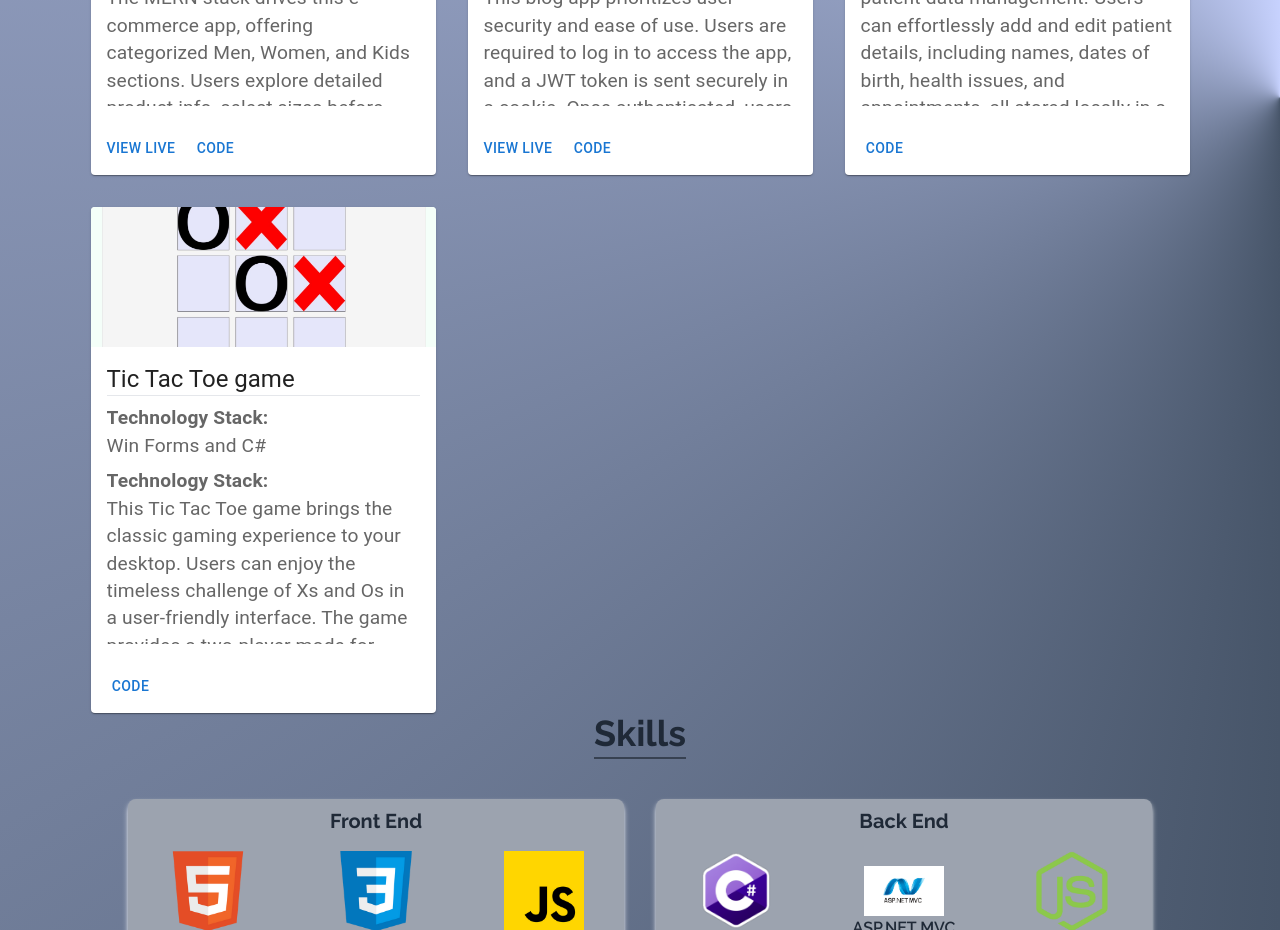
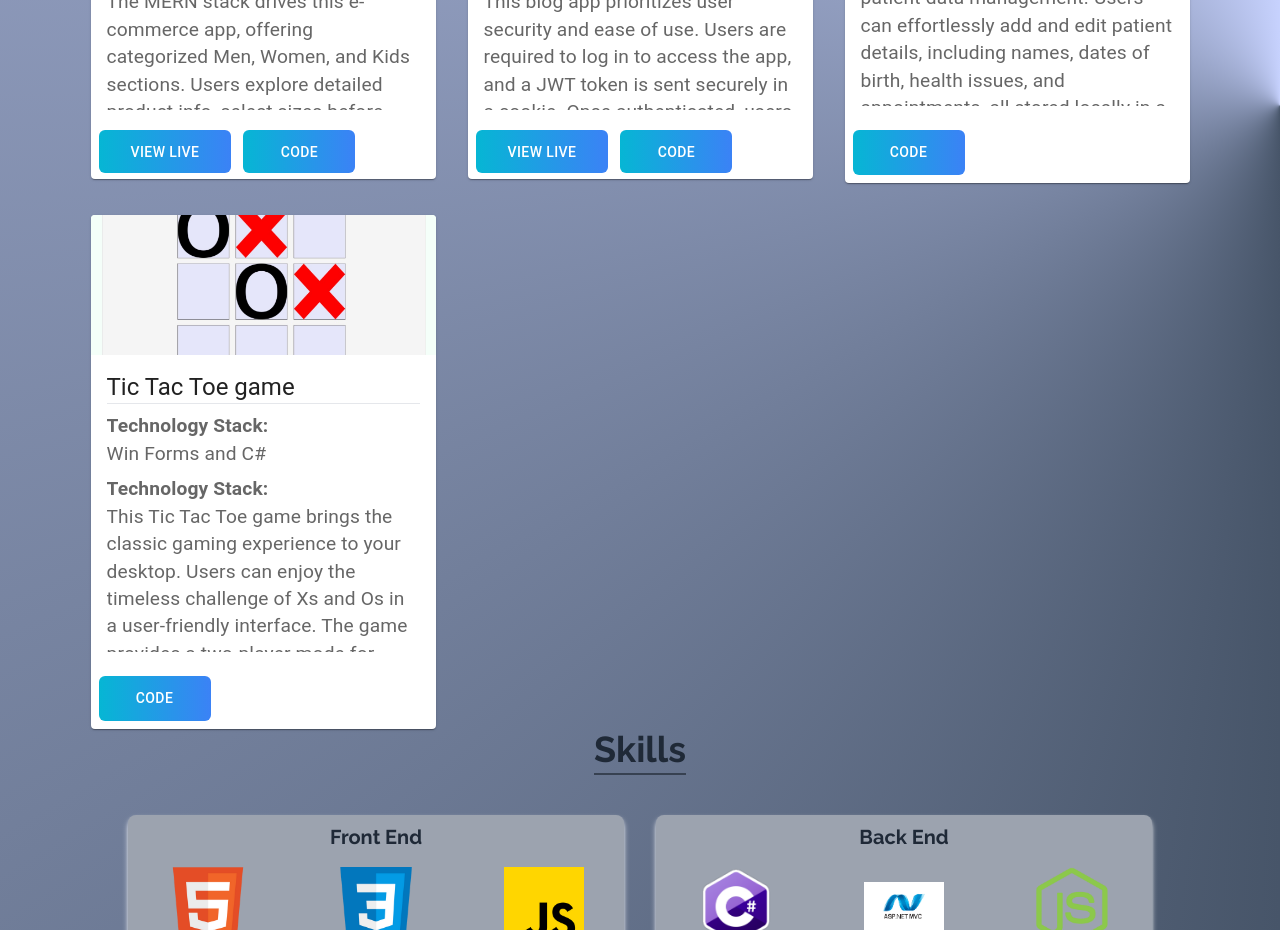
Before and after one commit to Anand-singh97/Portfolio_react, a React (Create React App) app in the folder portfolio/: page / in a window 1280 px wide. Shown: the part 1900-2830 px from the top of the page. Built offline with nearby package versions, Linux system fonts and the light colour scheme; a web font is replaced by a local one.

Commit message:
Style added to buttons in project section

```diff
--- a/portfolio/src/Components/MediaCard.jsx
+++ b/portfolio/src/Components/MediaCard.jsx
@@ -13,7 +13,12 @@ export default function MediaCard(props) {
       <Card sx={{ maxWidth: 345 }}>
         <CardMedia sx={{ height: 140 }} image={src} title="green iguana" />
         <CardContent>
-          <Typography  className=" border-b-[1px]" gutterBottom variant="h5" component="div">
+          <Typography
+            className=" border-b-[1px]"
+            gutterBottom
+            variant="h5"
+            component="div"
+          >
             {title}
           </Typography>
           <Typography
@@ -34,9 +39,12 @@ export default function MediaCard(props) {
         <CardActions>
           {liveUrl ? (
             <div>
-              <div className="inline">
+              <div
+                className="inline mr-3 px-6 py-3 rounded-md
+                        bg-gradient-to-r from-cyan-500 to-blue-500 cursor-pointer"
+              >
                 <Button
-                  className=""
+                  style={{ color: "white" }}
                   href={liveUrl}
                   rel="noreferrer"
                   target="_blank"
@@ -45,8 +53,12 @@ export default function MediaCard(props) {
                   View Live
                 </Button>
               </div>
-              <div  className="inline">
+              <div
+                className="inline mr-3 px-6 py-3 rounded-md
+                        bg-gradient-to-r from-cyan-500 to-blue-500 cursor-pointer"
+              >
                 <Button
+                  style={{ color: "white" }}
                   href={code}
                   rel="noreferrer"
                   target="_blank"
@@ -57,12 +69,22 @@ export default function MediaCard(props) {
               </div>
             </div>
           ) : (
-            <div className="inline">
-              <Button size="medium">Code</Button>
+            <div
+              className="inline px-6 py-1 rounded-md
+                        bg-gradient-to-r from-cyan-500 to-blue-500 cursor-pointer"
+            >
+              <Button
+                style={{ color: "white" }}
+                href={code}
+                rel="noreferrer"
+                target="_blank"
+                size="medium"
+              >
+                Code
+              </Button>
             </div>
           )}
         </CardActions>
-
       </Card>
     </div>
   );
--- a/portfolio/src/Components/Projects.jsx
+++ b/portfolio/src/Components/Projects.jsx
@@ -1,11 +1,7 @@
-// import React, { useState } from "react";
 import blogAppImage from "../assets/portfolio/blogAppImage.png";
 import clinicalNotesAppImage from "../assets/portfolio/ClinicalnotesAppImage.jpg";
 import eCommerceAppImage from '../assets/portfolio/EcommerceImage.png';
 import ticTac from "../assets/portfolio/tic_tac.jpg";
-import gameImage from "../assets/portfolio/demon_slayer.png";
-import { FaGithub } from "react-icons/fa";
-import { CgWebsite } from "react-icons/cg";
 import MediaCard from "./MediaCard";
 
 const Projects = () => {
```
